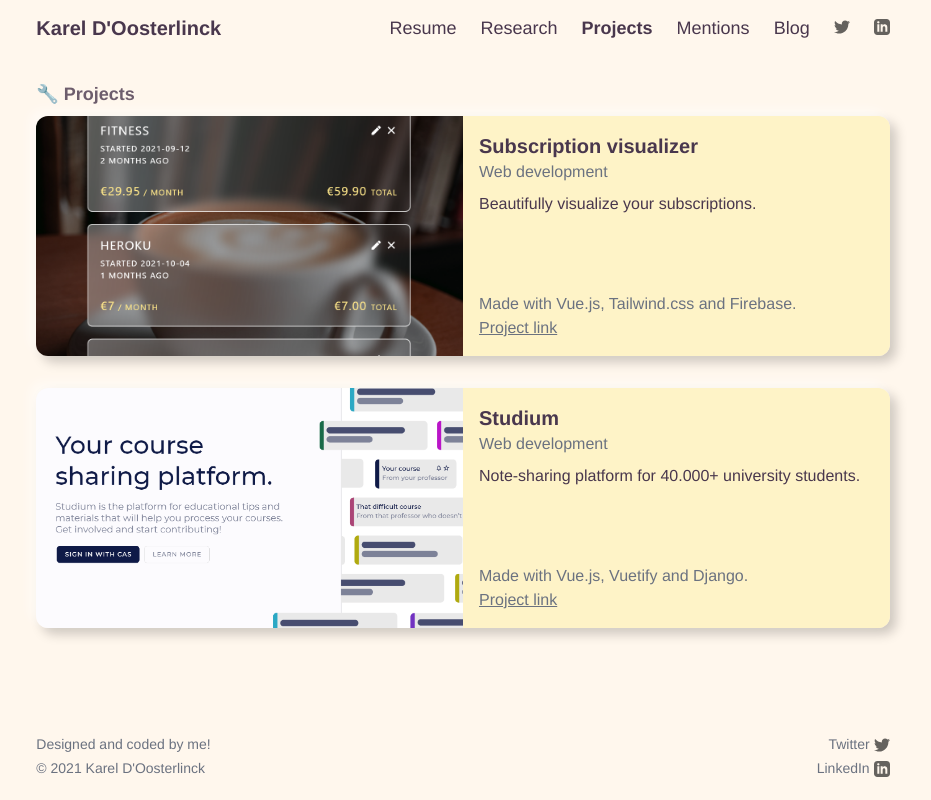
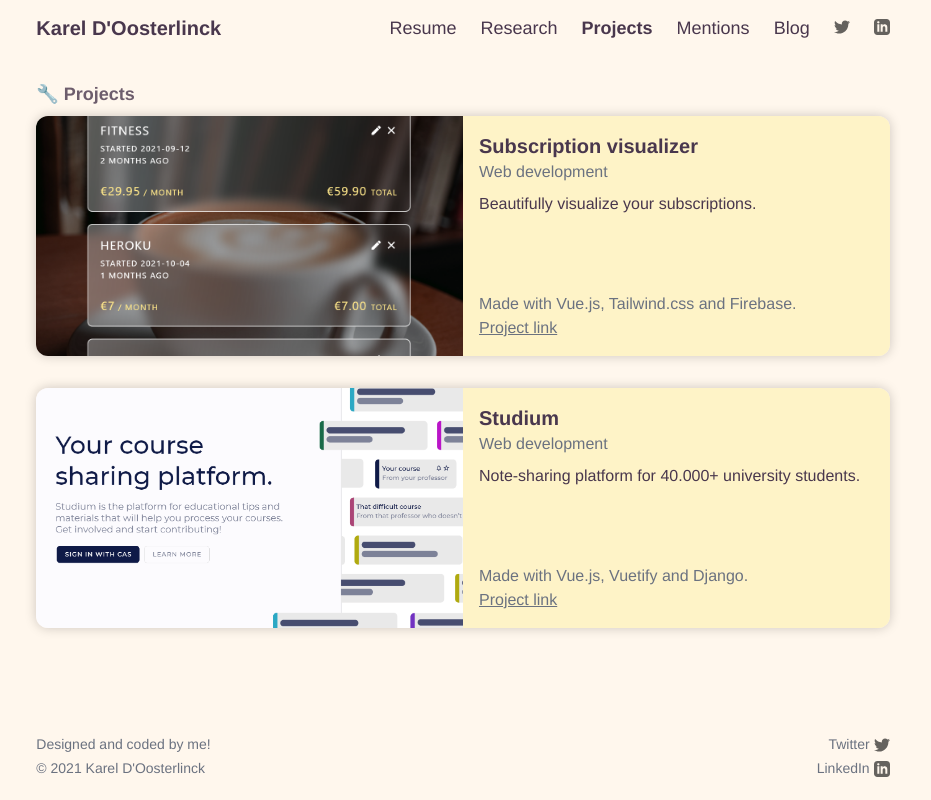
Before and after one commit to KarelDO/KarelDO.github.io, a Nuxt app: page /projects in a window 1280 px wide. Shown: the whole page, without its empty margins (177-1108 px from the left). Built offline with nearby package versions, Linux system fonts and the light colour scheme.

Commit message:
fixed shadow in cards

```diff
--- a/components/project-card.vue
+++ b/components/project-card.vue
@@ -1,6 +1,6 @@
 <template>
   <div
-    class="flex flex-col md:flex-row overflow-hidden rounded-xl drop-shadows"
+    class="flex flex-col md:flex-row overflow-hidden rounded-xl box-shadow"
   >
     <div class="h-60 md:w-1/2">
       <img class="object-cover object-center h-full w-full" :src="imageLink" />
@@ -42,3 +42,9 @@ export default {
   },
 };
 </script>
+
+<style scoped>
+.box-shadow{
+  box-shadow: 0px 0px 12px 0px rgba(0, 0, 0, 0.2);
+}
+</style>
```
